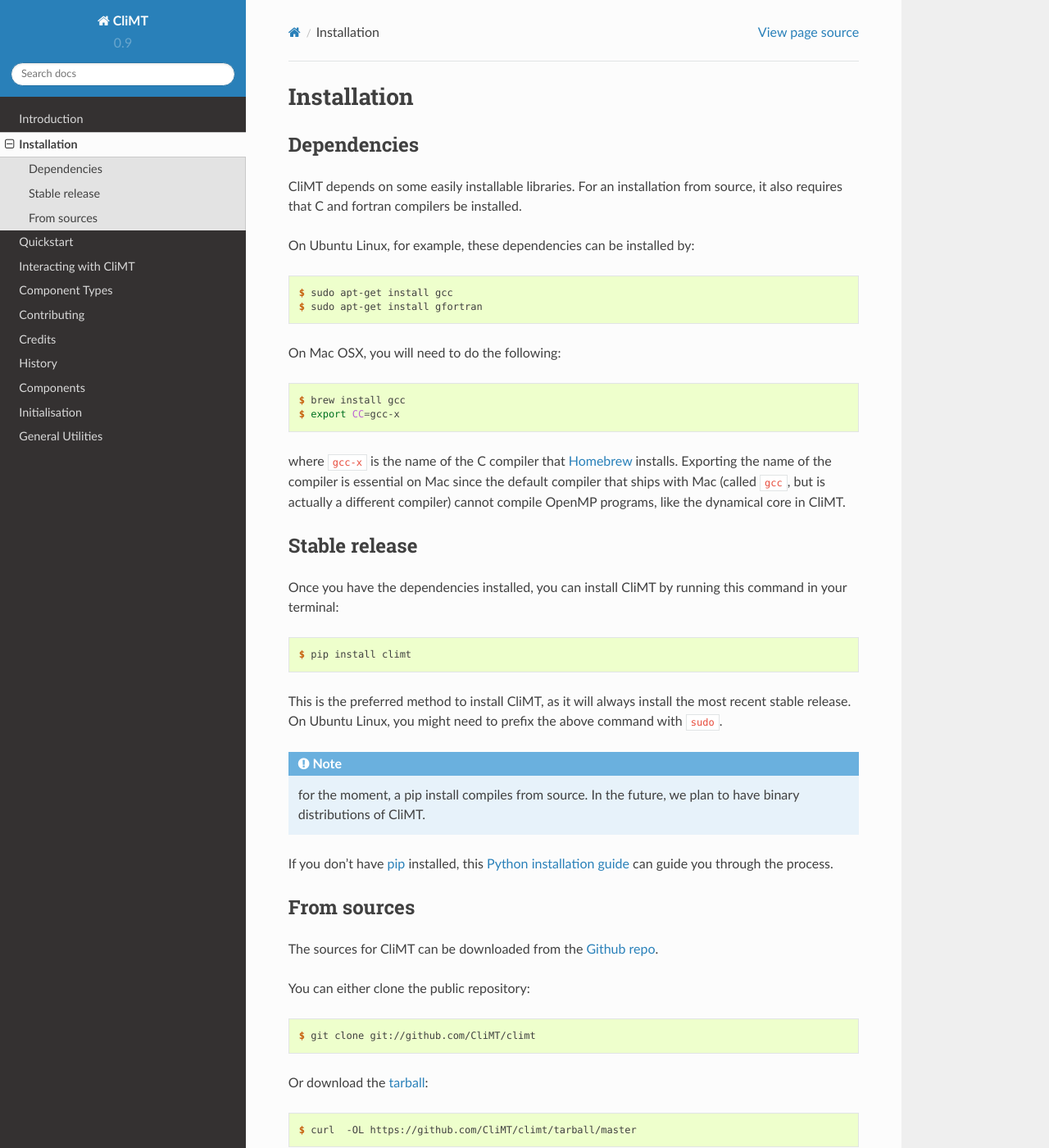
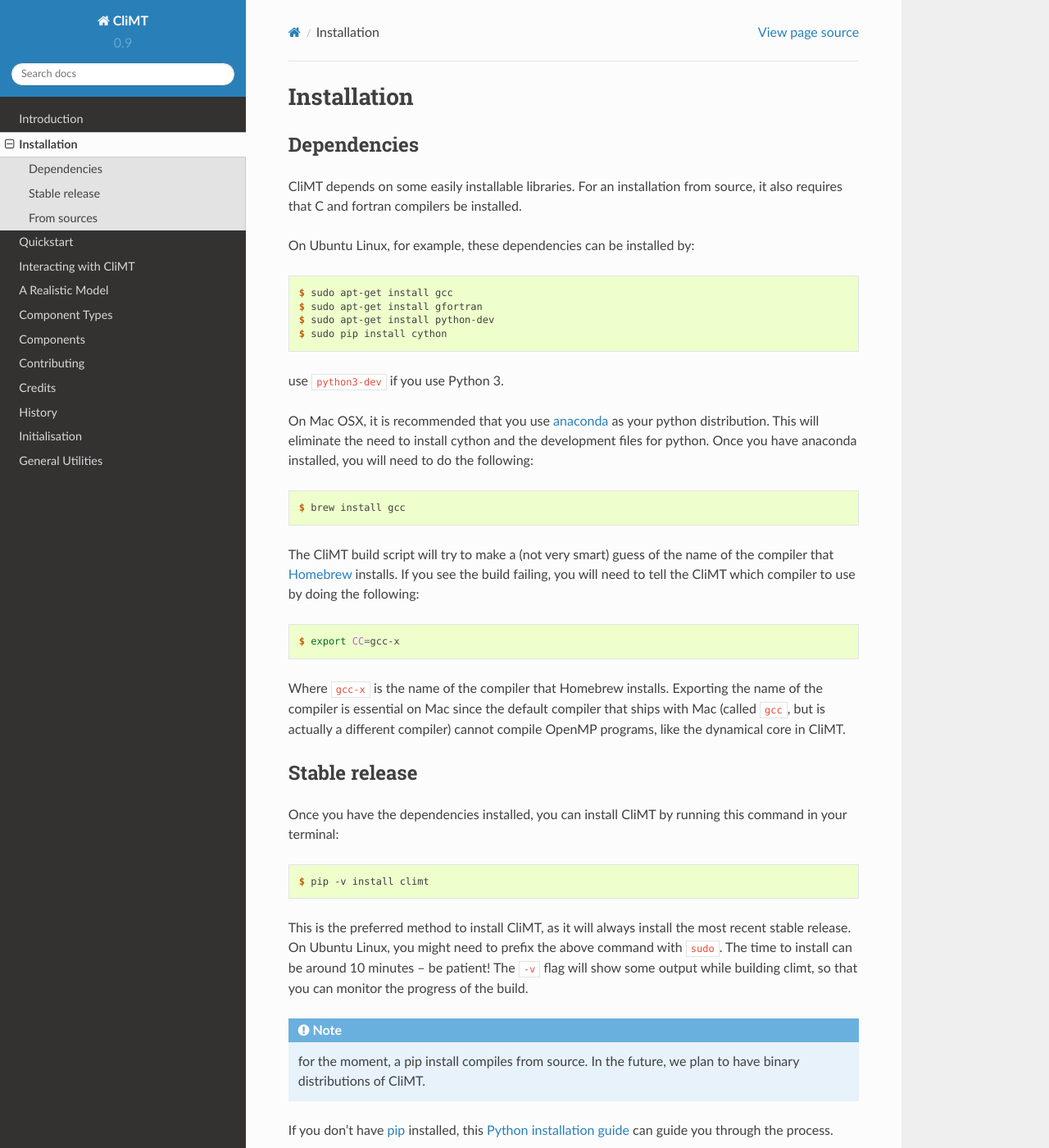
Before and after one commit to CliMT/climt, a Sphinx documentation site: the page built from docs/installation.rst, in a window 1280 px wide and 1400 px high. Shown: the whole window at 82% size. Built offline with Sphinx 7.4.7 and the Read the Docs theme 2.0.0, drawn with Linux system fonts in a browser that asks for light colours.

Commit message:
adding some more docs

```diff
--- a/docs/index.rst
+++ b/docs/index.rst
@@ -10,11 +10,12 @@
    installation
    quickstart
    interaction
+   realistic
    component_types
+   components
    contributing
    authors
    history
-   components
    initialisation
    utilities
 
--- a/docs/installation.rst
+++ b/docs/installation.rst
@@ -18,16 +18,29 @@
 
     $ sudo apt-get install gcc
     $ sudo apt-get install gfortran
+    $ sudo apt-get install python-dev
+    $ sudo pip install cython
 
-On Mac OSX, you will need to do the following:
+use :code:`python3-dev` if you use Python 3.
+
+On Mac OSX, it is recommended that you use `anaconda`_ as your python distribution.
+This will eliminate the need to install cython and the development files for python.
+Once you have anaconda installed, you will need to do the following:
 
 .. code-block:: console
 
     $ brew install gcc
+
+The CliMT build script will try to make a (not very smart) guess of the name
+of the compiler that `Homebrew`_ installs. If you see the build failing, you
+will need to tell the CliMT which compiler to use by doing the following:
+
+.. code-block:: console
+
     $ export CC=gcc-x
 
-where :code:`gcc-x` is the name of the C compiler that `Homebrew`_
-installs. Exporting the name of the compiler is essential on Mac since the
+Where :code:`gcc-x` is the name of the compiler that Homebrew installs.
+Exporting the name of the compiler is essential on Mac since the
 default compiler that ships with Mac (called :code:`gcc`, but is actually a
 different compiler) cannot
 compile OpenMP programs, like the dynamical core in CliMT.
@@ -44,10 +57,10 @@
 
 .. code-block:: console
 
-    $ pip install climt
+    $ pip -v install climt
 
 This is the preferred method to install CliMT, as it will always install the most recent stable release.
-On Ubuntu Linux, you might need to prefix the above command with :code:`sudo`.
+On Ubuntu Linux, you might need to prefix the above command with :code:`sudo`. The time to install can be around 10 minutes -- be patient! The :code:`-v` flag will show some output while building climt, so that you can monitor the progress of the build.
 
 .. NOTE::
     for the moment, a pip install compiles from source. In the future, we plan to have
@@ -89,3 +102,4 @@
 
 .. _Github repo: https://github.com/CliMT/climt
 .. _tarball: https://github.com/CliMT/climt/tarball/master
+.. _anaconda: https://www.continuum.io/downloads
--- a/docs/interaction.rst
+++ b/docs/interaction.rst
@@ -116,7 +116,7 @@
 All components take some inputs from the model state, and return **outputs** or
 **tendencies** along with diagnostics (if any).
 
-Diagnostics are quantities computed while calcuating **outputs** or **tendencies**.
+Diagnostics are quantities computed while calculating **outputs** or **tendencies**.
 For example, a radiation component calculates heating rates. However, in the process
 of calculating these heating rates, it also calculates the radiative flux at each
 interface level.
```
Also changed, not shown: docs/realistic.rst (added, +82 -0 lines).
